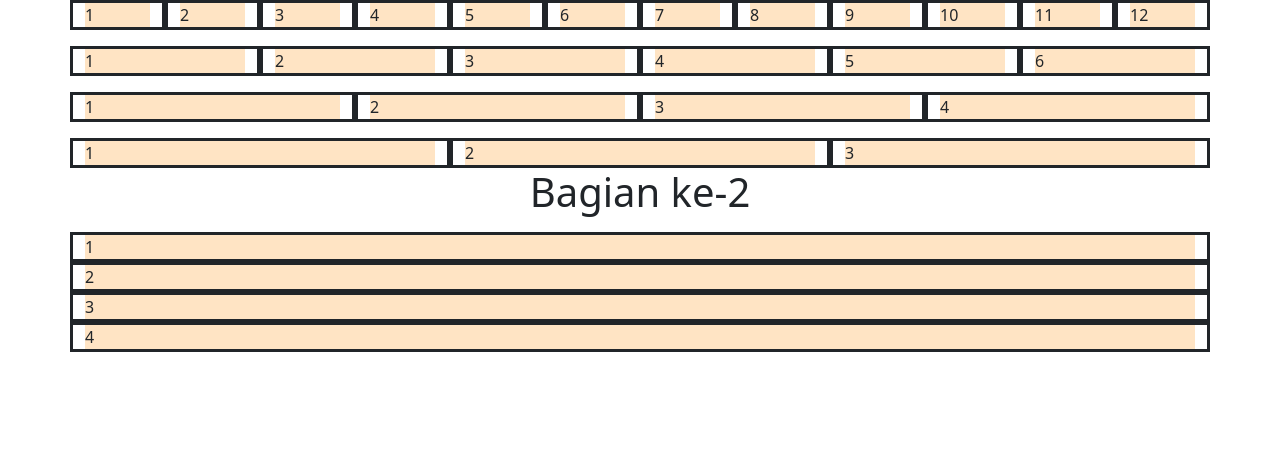
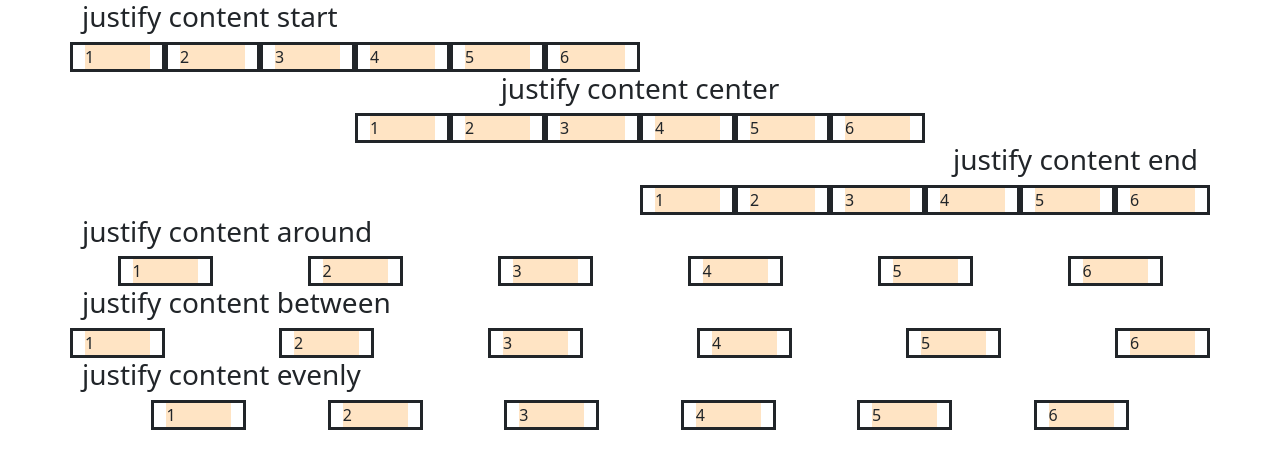
Before and after one commit to rayvanahnaf/rawr-bootstrap, a plain HTML site: page index.html in a window 1280 px wide. Drawn offline with Linux system fonts and the light colour scheme.

Commit message:
rawr-bootstrap

```diff
--- a/index.html
+++ b/index.html
@@ -21,7 +21,8 @@
 <body>
 
     <div class="container">
-        <div class="row">
+        <h3>justify content start</h3>
+        <div class="row justify-content-start">
             <div class="col-1 bordered">
                 <div class="bg-color">1</div>
             </div>
@@ -40,99 +41,118 @@
             <div class="col-1 bordered">
                 <div class="bg-color">6</div>
             </div>
+        </div>
+
+        <h3 class="text-center">justify content center</h3>
+        <div class="row justify-content-center">
             <div class="col-1 bordered">
-                <div class="bg-color">7</div>
+                <div class="bg-color">1</div>
             </div>
             <div class="col-1 bordered">
-                <div class="bg-color">8</div>
+                <div class="bg-color">2</div>
             </div>
             <div class="col-1 bordered">
-                <div class="bg-color">9</div>
+                <div class="bg-color">3</div>
             </div>
             <div class="col-1 bordered">
-                <div class="bg-color">10</div>
+                <div class="bg-color">4</div>
             </div>
             <div class="col-1 bordered">
-                <div class="bg-color">11</div>
+                <div class="bg-color">5</div>
             </div>
             <div class="col-1 bordered">
-                <div class="bg-color">12</div>
+                <div class="bg-color">6</div>
             </div>
         </div>
 
-        <div class="row mt-3">
-            <div class="col-2 bordered">
+        <h3 class="text-end">justify content end</h3>
+        <div class="row justify-content-end">
+            <div class="col-1 bordered">
                 <div class="bg-color">1</div>
             </div>
-
-            <div class="col-2 bordered">
+            <div class="col-1 bordered">
                 <div class="bg-color">2</div>
             </div>
-
-            <div class="col-2 bordered">
+            <div class="col-1 bordered">
                 <div class="bg-color">3</div>
             </div>
-
-            <div class="col-2 bordered">
+            <div class="col-1 bordered">
                 <div class="bg-color">4</div>
             </div>
-
-            <div class="col-2 bordered">
+            <div class="col-1 bordered">
                 <div class="bg-color">5</div>
             </div>
-
-            <div class="col-2 bordered">
-                <div class="bg-color">6 </div>
+            <div class="col-1 bordered">
+                <div class="bg-color">6</div>
             </div>
         </div>
 
-        <div class="row mt-3">
-            <div class="col-3 bordered">
+        <h3 class="text-around">justify content around</h3>
+        <div class="row justify-content-around">
+            <div class="col-1 bordered">
                 <div class="bg-color">1</div>
             </div>
-
-            <div class="col-3 bordered">
+            <div class="col-1 bordered">
                 <div class="bg-color">2</div>
             </div>
-
-            <div class="col-3 bordered">
+            <div class="col-1 bordered">
                 <div class="bg-color">3</div>
             </div>
-
-            <div class="col-3 bordered">
+            <div class="col-1 bordered">
                 <div class="bg-color">4</div>
+            </div>
+            <div class="col-1 bordered">
+                <div class="bg-color">5</div>
+            </div>
+            <div class="col-1 bordered">
+                <div class="bg-color">6</div>
             </div>
         </div>
 
-        <div class="row mt-3">
-            <div class="col-4 bordered">
+        <h3 class="text-between">justify content between</h3>
+        <div class="row justify-content-between">
+            <div class="col-1 bordered">
                 <div class="bg-color">1</div>
             </div>
-
-            <div class="col-4 bordered">
+            <div class="col-1 bordered">
                 <div class="bg-color">2</div>
             </div>
-
-            <div class="col-4 bordered">
+            <div class="col-1 bordered">
                 <div class="bg-color">3</div>
+            </div>
+            <div class="col-1 bordered">
+                <div class="bg-color">4</div>
+            </div>
+            <div class="col-1 bordered">
+                <div class="bg-color">5</div>
+            </div>
+            <div class="col-1 bordered">
+                <div class="bg-color">6</div>
             </div>
         </div>
 
-        <h1 class="text-center">Bagian ke-2</h1>
-        <div class="row mt-3">
-            <div class="col-lg-12 col-md-6 col-sm-4 bordered">
+        <h3 class="text-evenly">justify content evenly</h3>
+        <div class="row justify-content-evenly">
+            <div class="col-1 bordered">
                 <div class="bg-color">1</div>
             </div>
-            <div class="col-lg-12 col-md-6 col-sm-4 bordered">
+            <div class="col-1 bordered">
                 <div class="bg-color">2</div>
             </div>
-            <div class="col-lg-12 col-md-6 col-sm-4 bordered">
+            <div class="col-1 bordered">
                 <div class="bg-color">3</div>
             </div>
-            <div class="col-lg-12 col-md-6 col-sm-4 bordered">
+            <div class="col-1 bordered">
                 <div class="bg-color">4</div>
             </div>
+            <div class="col-1 bordered">
+                <div class="bg-color">5</div>
+            </div>
+            <div class="col-1 bordered">
+                <div class="bg-color">6</div>
+            </div>
         </div>
+
     </div>
     <script src="js/bootstrap.bundle.min.js"></script>
 </body>
```
